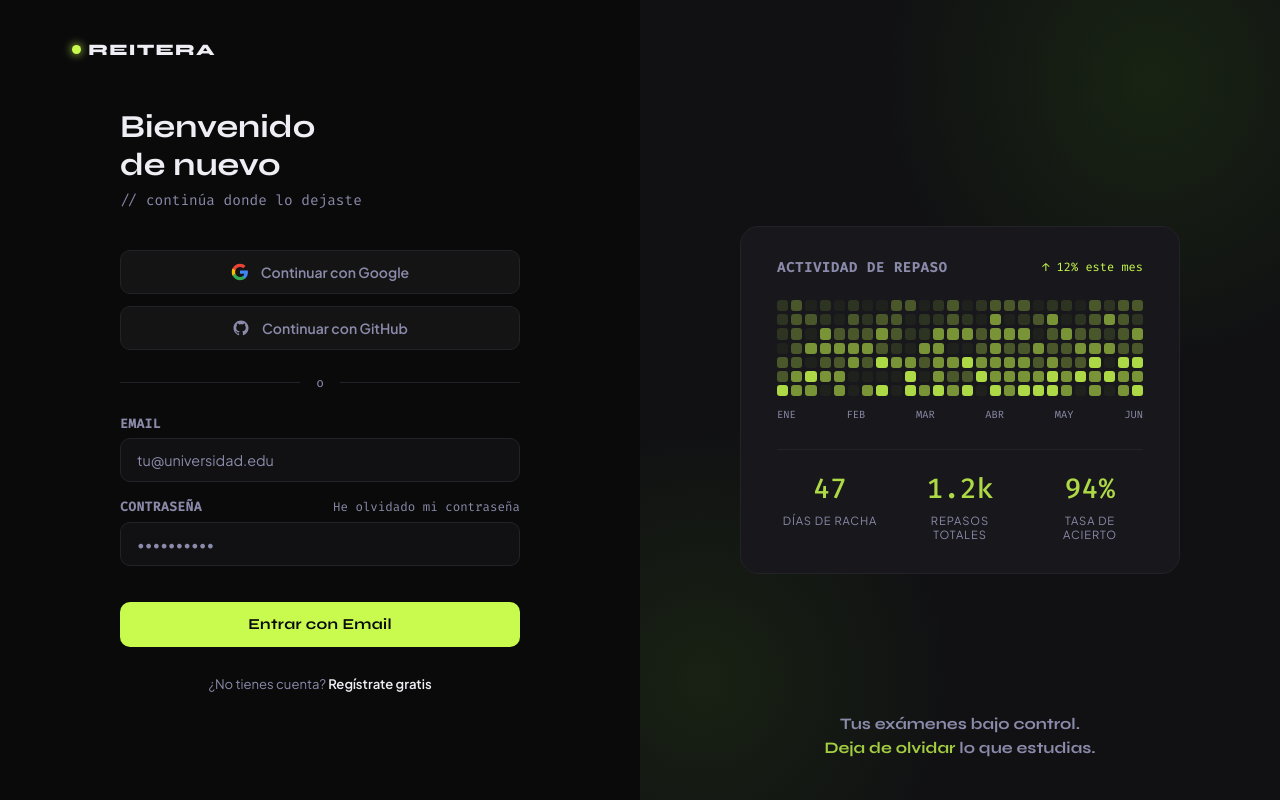
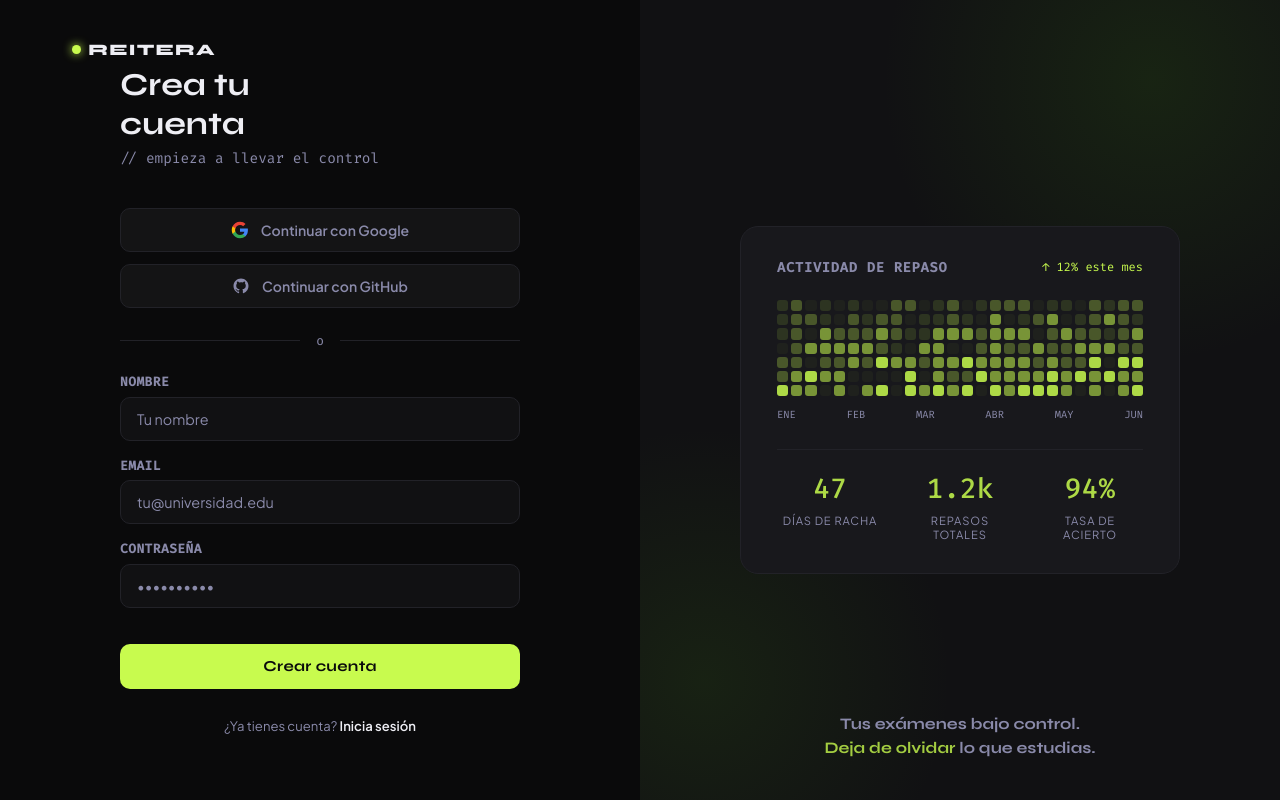
Before and after one commit to Sylwise/reitera, a React (Vite) app in the folder client/: page / in a window 1280 px wide. Both pictures are taken after a click on the link "Regístrate gratis". Built offline with nearby package versions, Linux system fonts and the light colour scheme; no server answers.

Commit message:
Connect real auth with the backend

```diff
--- a/client/src/App.jsx
+++ b/client/src/App.jsx
@@ -13,9 +13,11 @@ import { useTopics }   from './hooks/useTopics';
 import { useSubjects } from './hooks/useSubjects';
 import { useExams }    from './hooks/useExams';
 import { MOCK_STATS }  from './data/topics';
+import { getToken } from './api/client';
+import { deleteAccount, logout } from './api/auth';
 
 export default function App() {
-  const [loggedIn, setLoggedIn]             = useState(false);
+  const [loggedIn, setLoggedIn]             = useState(() => !!getToken());
   const [view, setView]                     = useState(() => localStorage.getItem('repaso_view') || 'dashboard');
   const [focusAsig, setFocusAsig]           = useState(null);
   const [addSubjectOpen, setAddSubjectOpen] = useState(false);
@@ -49,9 +51,18 @@ export default function App() {
     setConfigOpen(true);
   }
 
-  function handleDeleteAccount() {
-    // TODO: conectar con el endpoint DELETE de la cuenta cuando el front se integre con el backend
+  function handleLogout() {
+    logout();
     setLoggedIn(false);
+  }
+
+  async function handleDeleteAccount() {
+    try {
+      await deleteAccount();
+      handleLogout();
+    } catch (err) {
+      showToast(`✗ ${err.message}`);
+    }
   }
 
   if (!loggedIn) return <Login onLogin={() => setLoggedIn(true)} />;
@@ -66,7 +77,7 @@ export default function App() {
           subjects={subjects}
           topics={topics}
           onAddSubject={() => setAddSubjectOpen(true)}
-          onLogout={() => setLoggedIn(false)}
+          onLogout={handleLogout}
           onDeleteAccount={() => setDeleteAccountOpen(true)}
         />
 
@@ -77,7 +88,7 @@ export default function App() {
             streak={MOCK_STATS.streak}
             onAddTopic={() => openConfigModal(null)}
             onAddSubject={() => setAddSubjectOpen(true)}
-            onLogout={() => setLoggedIn(false)}
+            onLogout={handleLogout}
             onDeleteAccount={() => setDeleteAccountOpen(true)}
           />
 
--- /dev/null
+++ b/client/src/api/auth.js
@@ -0,0 +1,27 @@
+import { apiFetch, setToken, clearToken } from './client';
+
+export async function register({ name, email, password }) {
+  return apiFetch('/auth/register', {
+    method: 'POST',
+    body: { name, email, password },
+    auth: false,
+  });
+}
+
+export async function login({ email, password }) {
+  const data = await apiFetch('/auth/login', {
+    method: 'POST',
+    body: { email, password },
+    auth: false,
+  });
+  setToken(data.token);
+  return data;
+}
+
+export function deleteAccount() {
+  return apiFetch('/auth/me', { method: 'DELETE' });
+}
+
+export function logout() {
+  clearToken();
+}
--- /dev/null
+++ b/client/src/api/client.js
@@ -0,0 +1,61 @@
+const BASE_URL = import.meta.env.VITE_API_URL || 'http://localhost:8081/api';
+const TOKEN_KEY = 'repaso_token';
+
+export function getToken() {
+  return localStorage.getItem(TOKEN_KEY);
+}
+
+export function setToken(token) {
+  localStorage.setItem(TOKEN_KEY, token);
+}
+
+export function clearToken() {
+  localStorage.removeItem(TOKEN_KEY);
+}
+
+export class ApiError extends Error {
+  constructor(message, status, details) {
+    super(message);
+    this.status = status;
+    this.details = details;
+  }
+}
+
+function extractMessage(data, status) {
+  if (typeof data === 'string') return data;
+  if (data && typeof data === 'object') return Object.values(data).join(', ');
+  return `Error ${status}`;
+}
+
+export async function apiFetch(path, { method = 'GET', body, auth = true } = {}) {
+  const headers = { 'Content-Type': 'application/json' };
+  if (auth) {
+    const token = getToken();
+    if (token) headers.Authorization = `Bearer ${token}`;
+  }
+
+  const res = await fetch(`${BASE_URL}${path}`, {
+    method,
+    headers,
+    body: body !== undefined ? JSON.stringify(body) : undefined,
+  });
+
+  if (res.status === 204) return null;
+
+  const text = await res.text();
+  let data = null;
+  if (text) {
+    try {
+      data = JSON.parse(text);
+    } catch {
+      data = text;
+    }
+  }
+
+  if (!res.ok) {
+    if (res.status === 401 && auth) clearToken();
+    throw new ApiError(extractMessage(data, res.status), res.status, data);
+  }
+
+  return data;
+}
--- a/client/src/views/Login.css
+++ b/client/src/views/Login.css
@@ -143,6 +143,14 @@
   transition: color 0.2s;
 }
 .lg-forgot:hover { color: var(--text); }
+
+.lg-error {
+  font-size: 0.82rem;
+  color: #f87171;
+  font-family: var(--mono);
+  margin-top: -0.5rem;
+  margin-bottom: 0.75rem;
+}
 
 .lg-btn-primary {
   width: 100%;
--- a/client/src/views/Login.jsx
+++ b/client/src/views/Login.jsx
@@ -1,5 +1,6 @@
-import { useMemo } from "react";
+import { useMemo, useState } from "react";
 import { motion } from "framer-motion";
+import { login, register } from "../api/auth";
 import "./Login.css";
 
 const MONTHS = ["ENE", "FEB", "MAR", "ABR", "MAY", "JUN"];
@@ -20,6 +21,29 @@ function generateHeatmap() {
 
 export default function Login({ onLogin }) {
   const cells = useMemo(() => generateHeatmap(), []);
+  const [mode, setMode] = useState("login");
+  const [name, setName] = useState("");
+  const [email, setEmail] = useState("");
+  const [password, setPassword] = useState("");
+  const [error, setError] = useState(null);
+  const [loading, setLoading] = useState(false);
+
+  async function handleSubmit(e) {
+    e.preventDefault();
+    setError(null);
+    setLoading(true);
+    try {
+      if (mode === "register") {
+        await register({ name, email, password });
+      }
+      await login({ email, password });
+      onLogin();
+    } catch (err) {
+      setError(err.message);
+    } finally {
+      setLoading(false);
+    }
+  }
 
   return (
     <motion.div
@@ -43,11 +67,15 @@ export default function Login({ onLogin }) {
           transition={{ duration: 0.5, delay: 0.1, type: 'spring', damping: 25 }}
         >
           <h1 className="lg-heading">
-            Bienvenido
-            <br />
-            de nuevo
+            {mode === "login" ? (
+              <>Bienvenido<br />de nuevo</>
+            ) : (
+              <>Crea tu<br />cuenta</>
+            )}
           </h1>
-          <p className="lg-subheading">// continúa donde lo dejaste</p>
+          <p className="lg-subheading">
+            {mode === "login" ? "// continúa donde lo dejaste" : "// empieza a llevar el control"}
+          </p>
 
           <button className="lg-oauth-btn">
             <svg width="18" height="18" viewBox="0 0 24 24" fill="none">
@@ -84,35 +112,79 @@ export default function Login({ onLogin }) {
             <div className="lg-divider-line" />
           </div>
 
+          <form onSubmit={handleSubmit}>
+            {mode === "register" && (
+              <div className="lg-field">
+                <label>NOMBRE</label>
+                <input
+                  type="text"
+                  placeholder="Tu nombre"
+                  autoComplete="name"
+                  value={name}
+                  onChange={(e) => setName(e.target.value)}
+                  required
+                />
+              </div>
+            )}
+
             <div className="lg-field">
               <label>EMAIL</label>
               <input
                 type="email"
                 placeholder="tu@universidad.edu"
                 autoComplete="email"
+                value={email}
+                onChange={(e) => setEmail(e.target.value)}
+                required
               />
             </div>
 
             <div className="lg-field">
               <div className="lg-field-row">
                 <label>CONTRASEÑA</label>
+                {mode === "login" && (
                   <a href="#" className="lg-forgot">
                     He olvidado mi contraseña
                   </a>
+                )}
               </div>
               <input
                 type="password"
                 placeholder="••••••••••"
-              autoComplete="current-password"
+                autoComplete={mode === "login" ? "current-password" : "new-password"}
+                value={password}
+                onChange={(e) => setPassword(e.target.value)}
+                required
               />
             </div>
 
-          <button className="lg-btn-primary" onClick={onLogin}>
-            Entrar con Email
+            {error && <p className="lg-error">{error}</p>}
+
+            <button className="lg-btn-primary" type="submit" disabled={loading}>
+              {loading
+                ? "Un momento…"
+                : mode === "login"
+                ? "Entrar con Email"
+                : "Crear cuenta"}
             </button>
+          </form>
 
           <p className="lg-signup">
-            ¿No tienes cuenta? <a href="#">Regístrate gratis</a>
+            {mode === "login" ? (
+              <>
+                ¿No tienes cuenta?{" "}
+                <a href="#" onClick={(e) => { e.preventDefault(); setError(null); setMode("register"); }}>
+                  Regístrate gratis
+                </a>
+              </>
+            ) : (
+              <>
+                ¿Ya tienes cuenta?{" "}
+                <a href="#" onClick={(e) => { e.preventDefault(); setError(null); setMode("login"); }}>
+                  Inicia sesión
+                </a>
+              </>
+            )}
           </p>
         </motion.div>
       </div>
```
Lines whose indentation alone changed are shown as unchanged.
